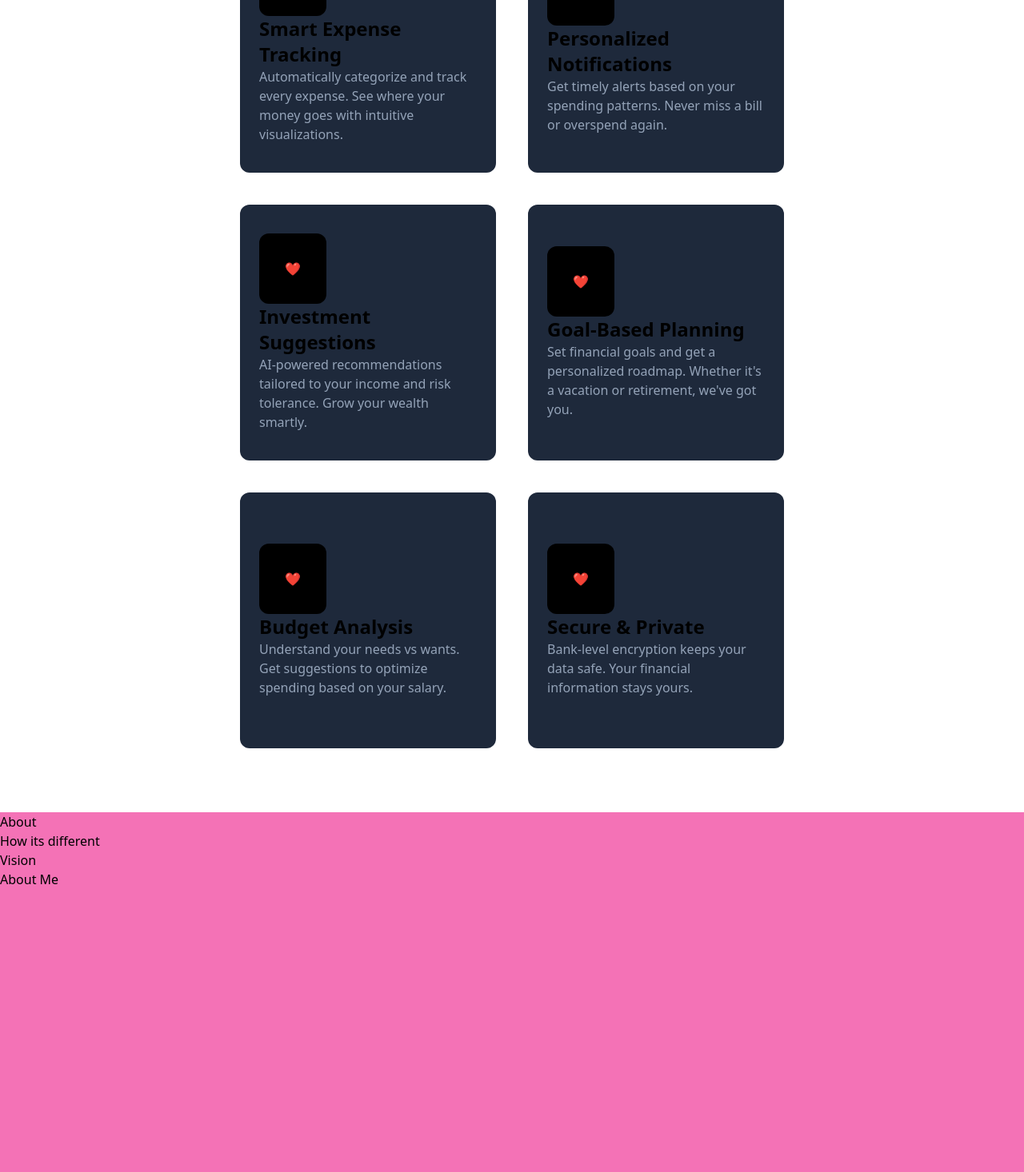
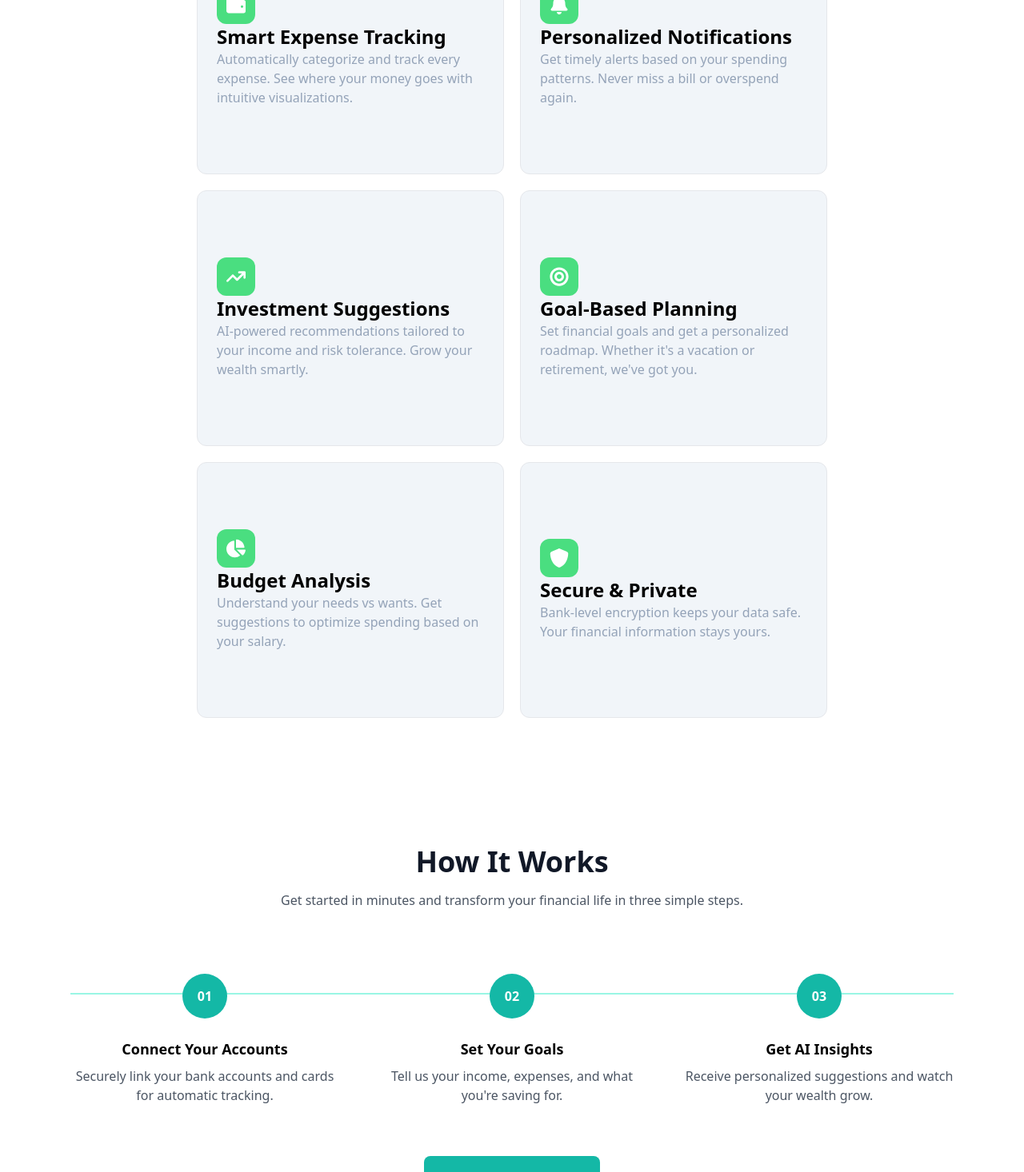
Before and after one commit to Swastibiharinayak/expense_tracker, a React (Vite) app: page / in a window 1280 px wide. Shown: the part 1330-2796 px from the top of the page at 80% size. Built offline with nearby package versions, Linux system fonts and the light colour scheme.

Commit message:
feat: improve about components UI

```diff
--- a/src/components/pages/About.jsx
+++ b/src/components/pages/About.jsx
@@ -1,10 +1,63 @@
 import React from 'react'
+import { FaCheck } from 'react-icons/fa'
+import { FaRightFromBracket } from 'react-icons/fa6'
 
 const About = () => {
   return (
-    <div>
-      About
-    </div>
+    <section className="bg-gradient-to-b from-[#0E1A2D] to-[#0B1220] py-28">
+      <div className="max-w-7xl mx-auto px-6 grid grid-cols-1 lg:grid-cols-2 gap-20 items-center">
+
+        {/* LEFT CONTENT */}
+        <div>
+          <span className="inline-block bg-green-600/20 text-green-400 px-4 py-1 rounded-full text-sm mb-6">
+            About SpendWise
+          </span>
+
+          <h2 className="text-5xl font-bold text-white leading-tight">
+            We Believe Everyone <br />
+            Deserves{" "}
+            <span className="text-green-400">Financial Freedom</span>
+          </h2>
+
+          <p className="mt-6 text-gray-300 text-lg leading-relaxed">
+            SpendWise was born from a simple idea: managing money shouldn't be
+            complicated. Our team of financial experts and tech innovators came
+            together to create an intelligent platform that understands your
+            unique financial situation.
+          </p>
+
+          <p className="mt-4 text-gray-300 text-lg leading-relaxed">
+            Whether you're living paycheck to paycheck or planning for early
+            retirement, our AI adapts to your needs, providing personalized
+            guidance that helps you make smarter decisions every day.
+          </p>
+
+          {/* CHECKLIST */}
+          <ul className="mt-10 space-y-4">
+            <li className="flex items-center gap-3 text-gray-200">
+              <span className='p-2 rounded-full bg-green-600'><FaCheck/></span>
+              Personalized recommendations based on your income and goals
+            </li>
+            <li className="flex items-center gap-3 text-gray-200">
+              <span className='p-2 rounded-full bg-green-600'><FaCheck/></span>
+              Real-time tracking with intelligent categorization
+            </li>
+            <li className="flex items-center gap-3 text-gray-200">
+              <span className='p-2 rounded-full bg-green-600'><FaCheck/></span>
+              Secure, bank-level encryption for your peace of mind
+            </li>
+          </ul>
+        </div>
+
+        {/* RIGHT STATS GRID */}
+        <div className="grid grid-cols-2 gap-8">
+
+          {/* Card */}
+
+        </div>
+
+      </div>
+    </section>
   )
 }
 
--- a/src/components/pages/Features.jsx
+++ b/src/components/pages/Features.jsx
@@ -1,47 +1,137 @@
 import React from 'react'
+import { FaArrowCircleUp, FaBell, FaBullseye, FaChartPie, FaWallet } from 'react-icons/fa'
+import { FaArrowTrendUp, FaShield } from 'react-icons/fa6'
 
 const Features = () => {
     return (
+        <>
             <div className='w-screen px-40 py-20 flex flex-col justify-center items-center'>
-            <span className='rounded-3xl bg-blue-600 px-2 py-4 text-xl'>✨ Why Choose SpendWise</span>
+                <span className='rounded-3xl border p-4 text-xl bg-slate-50'>✨ Why Choose SpendWise</span>
 
                 <h1 className='text-transform: capitalize text-7xl font-semibold text-center'>Everything You Need to <span className='text-teal-500'>Master Your Finances</span></h1>
 
                 <p className='text-slate-500 text-2xl'>From tracking daily expenses to planning long-term investments, our intelligent platform adapts to your financial journey.</p>
 
-            <div className='flex flex-wrap gap-10 justify-center items-center'>
-                <div className='rounded-xl hover:scale-105 bg-slate-800 transition-all duration-300 ease-out w-80 h-80 flex flex-col justify-center items-start p-6'>
-                    <span className='p-8 bg-black rounded-xl'>❤️</span>
+                <div className='flex flex-wrap gap-5 justify-center items-center'>
+                    <div className='rounded-xl hover:scale-105 bg-slate-100 border transition-all duration-300 ease-out w-96 h-80 flex flex-col justify-center items-start p-6 hover:shadow-lg'>
+                        <div className='p-3 bg-green-400 rounded-xl h-12 w-12'>
+                            <FaWallet className="text-2xl text-white" />
+                        </div>
                         <h3 className='text-2xl font-semibold'>Smart Expense Tracking</h3>
                         <p className='text-slate-400'>Automatically categorize and track every expense. See where your money goes with intuitive visualizations.</p>
                     </div>
-                <div className='rounded-xl hover:scale-105 bg-slate-800 transition-all duration-300 ease-out w-80 h-80 flex flex-col justify-center items-start p-6'>
-                    <span className='p-8 bg-black rounded-xl'>❤️</span>
+                    <div className='rounded-xl hover:scale-105 bg-slate-100 border transition-all duration-300 ease-out w-96 h-80 flex flex-col justify-center items-start p-6 hover:shadow-lg'>
+                        <div className='p-3 bg-green-400 rounded-xl h-12 w-12'>
+                            <FaBell className="text-2xl text-white" />
+                        </div>
                         <h3 className='text-2xl font-semibold'>Personalized Notifications</h3>
                         <p className='text-slate-400'>Get timely alerts based on your spending patterns. Never miss a bill or overspend again.</p>
                     </div>
-                <div className='rounded-xl hover:scale-105 bg-slate-800 transition-all duration-300 ease-out w-80 h-80 flex flex-col justify-center items-start p-6'>
-                    <span className='p-8 bg-black rounded-xl'>❤️</span>
+                    <div className='rounded-xl hover:scale-105 bg-slate-100 border transition-all duration-300 ease-out w-96 h-80 flex flex-col justify-center items-start p-6 hover:shadow-lg'>
+                        <div className='p-3 bg-green-400 rounded-xl h-12 w-12'>
+                            <FaArrowTrendUp className="text-2xl text-white" />
+                        </div>
                         <h3 className='text-2xl font-semibold'>Investment Suggestions</h3>
                         <p className='text-slate-400'>AI-powered recommendations tailored to your income and risk tolerance. Grow your wealth smartly.</p>
                     </div>
-                <div className='rounded-xl hover:scale-105 bg-slate-800 transition-all duration-300 ease-out w-80 h-80 flex flex-col justify-center items-start p-6'>
-                    <span className='p-8 bg-black rounded-xl'>❤️</span>
+                    <div className='rounded-xl hover:scale-105 bg-slate-100 border transition-all duration-300 ease-out w-96 h-80 flex flex-col justify-center items-start p-6 hover:shadow-lg'>
+                        <div className='p-3 bg-green-400 rounded-xl h-12 w-12'>
+                            <FaBullseye className="text-2xl text-white" />
+                        </div>
                         <h3 className='text-2xl font-semibold'>Goal-Based Planning</h3>
                         <p className='text-slate-400'>Set financial goals and get a personalized roadmap. Whether it's a vacation or retirement, we've got you.</p>
                     </div>
-                <div className='rounded-xl hover:scale-105 bg-slate-800 transition-all duration-300 ease-out w-80 h-80 flex flex-col justify-center items-start p-6'>
-                    <span className='p-8 bg-black rounded-xl'>❤️</span>
+                    <div className='rounded-xl hover:scale-105 bg-slate-100 border transition-all duration-300 ease-out w-96 h-80 flex flex-col justify-center items-start p-6 hover:shadow-lg'>
+                        <div className='p-3 bg-green-400 rounded-xl h-12 w-12'>
+                            <FaChartPie className="text-2xl text-white" />
+                        </div>
                         <h3 className='text-2xl font-semibold'>Budget Analysis</h3>
                         <p className='text-slate-400'>Understand your needs vs wants. Get suggestions to optimize spending based on your salary.</p>
                     </div>
-                <div className='rounded-xl hover:scale-105 bg-slate-800 transition-all duration-300 ease-out w-80 h-80 flex flex-col justify-center items-start p-6'>
-                    <span className='p-8 bg-black rounded-xl'>❤️</span>
+                    <div className='rounded-xl hover:scale-105 bg-slate-100 border transition-all duration-300 ease-out w-96 h-80 flex flex-col justify-center items-start p-6 hover:shadow-lg'>
+                        <div className='p-3 bg-green-400 rounded-xl h-12 w-12'>
+                            <FaShield className="text-2xl text-white" />
+                        </div>
                         <h3 className='text-2xl font-semibold'>Secure & Private</h3>
                         <p className='text-slate-400'>Bank-level encryption keeps your data safe. Your financial information stays yours.</p>
                     </div>
                 </div>
             </div>
+            <section className="py-20">
+                <div className="max-w-6xl mx-auto px-6 text-center">
+
+                    {/* Heading */}
+                    <h2 className="text-4xl font-semibold text-gray-900">
+                        How It Works
+                    </h2>
+                    <p className="mt-4 text-gray-600">
+                        Get started in minutes and transform your financial life in three simple steps.
+                    </p>
+
+                    {/* Steps */}
+                    <div className="relative mt-20">
+
+                        {/* Connecting line */}
+                        <div className="absolute top-6 left-0 right-0 h-[2px] bg-teal-200"></div>
+
+                        <div className="grid grid-cols-1 md:grid-cols-3 gap-12 relative">
+
+                            {/* Step 1 */}
+                            <div className="flex flex-col items-center text-center">
+                                <div className="z-10 w-14 h-14 flex items-center justify-center
+                              rounded-full bg-teal-500 text-white font-semibold">
+                                    01
+                                </div>
+                                <h3 className="mt-6 text-lg font-semibold">
+                                    Connect Your Accounts
+                                </h3>
+                                <p className="mt-2 text-gray-600">
+                                    Securely link your bank accounts and cards for automatic tracking.
+                                </p>
+                            </div>
+
+                            {/* Step 2 */}
+                            <div className="flex flex-col items-center text-center">
+                                <div className="z-10 w-14 h-14 flex items-center justify-center
+                              rounded-full bg-teal-500 text-white font-semibold">
+                                    02
+                                </div>
+                                <h3 className="mt-6 text-lg font-semibold">
+                                    Set Your Goals
+                                </h3>
+                                <p className="mt-2 text-gray-600">
+                                    Tell us your income, expenses, and what you're saving for.
+                                </p>
+                            </div>
+
+                            {/* Step 3 */}
+                            <div className="flex flex-col items-center text-center">
+                                <div className="z-10 w-14 h-14 flex items-center justify-center
+                              rounded-full bg-teal-500 text-white font-semibold">
+                                    03
+                                </div>
+                                <h3 className="mt-6 text-lg font-semibold">
+                                    Get AI Insights
+                                </h3>
+                                <p className="mt-2 text-gray-600">
+                                    Receive personalized suggestions and watch your wealth grow.
+                                </p>
+                            </div>
+
+                        </div>
+                    </div>
+
+                    {/* CTA Button */}
+                    <div className="mt-16">
+                        <button className="px-8 py-4 bg-teal-500 text-white rounded-lg
+                             font-medium hover:bg-teal-600 transition">
+                            Start Your Journey →
+                        </button>
+                    </div>
+
+                </div>
+            </section>
+        </>
     )
 }
 
```
Also changed, not shown: src/components/pages/Welcome.jsx (+5 -2 lines). Lines whose indentation alone changed are shown as unchanged.
